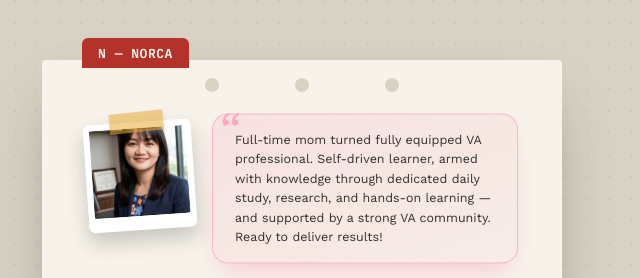
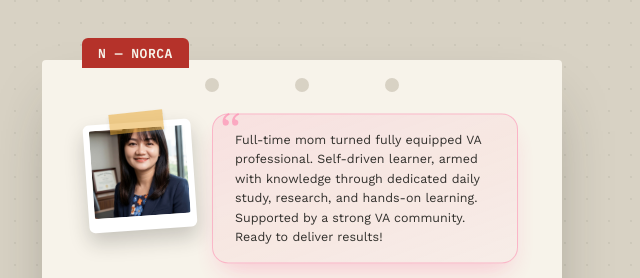
Before and after one commit to unfacedinternational-dev/My-Profile-Portfolio, a plain HTML site: page index.html in a window 1280 px wide. Shown: the top 278 px of the page, 338-978 px from the left. Drawn offline with nearby package versions, Linux system fonts and the light colour scheme.

Commit message:
Update and rename profile (3).html to index.html

```diff
--- a/profile (3).html
+++ b/index.html
@@ -551,7 +551,7 @@
 
       <div class="pink-note">
         <span class="pink-quote-mark">“</span>
-        Full-time mom turned fully equipped VA professional. Self-driven learner, armed with knowledge through dedicated daily study, research, and hands-on learning — and supported by a strong VA community. Ready to deliver results!
+        Full-time mom turned fully equipped VA professional. Self-driven learner, armed with knowledge through dedicated daily study, research, and hands-on learning. Supported by a strong VA community. Ready to deliver results!
       </div>
     </div>
 
```
